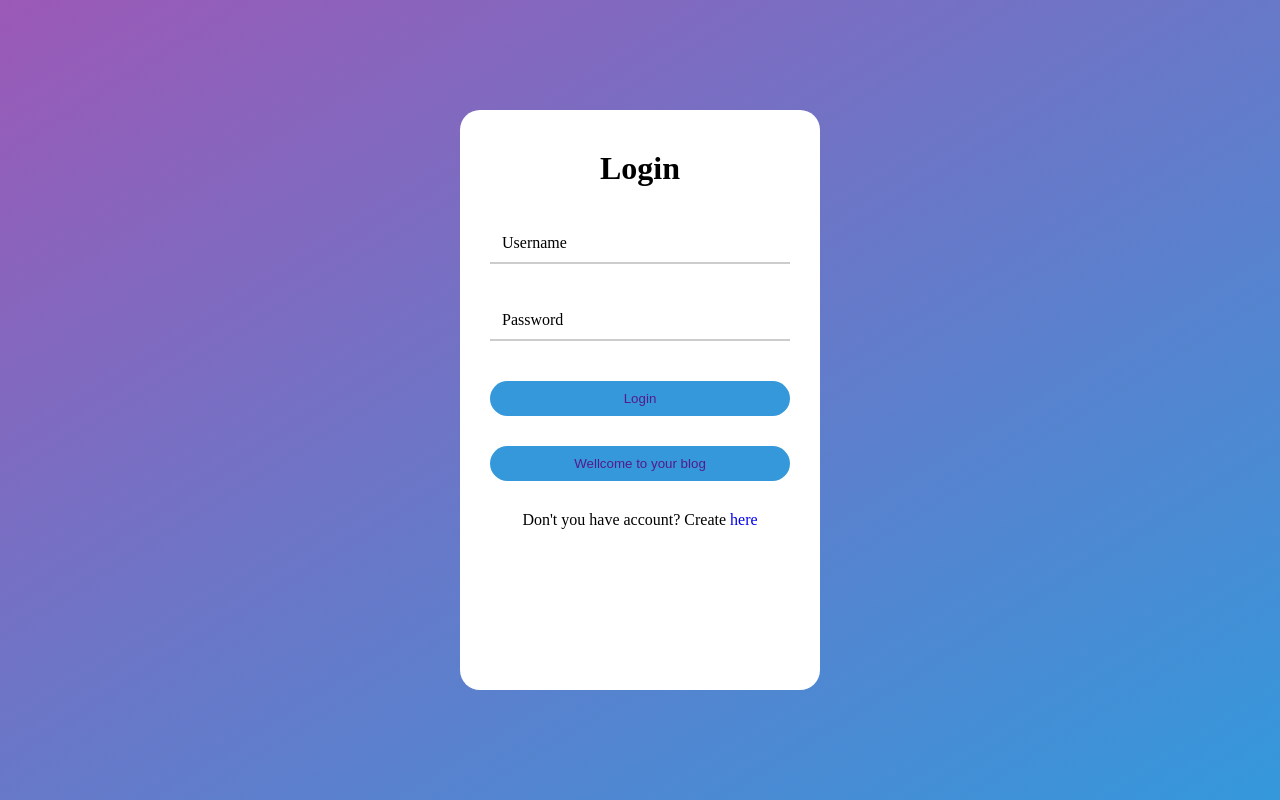
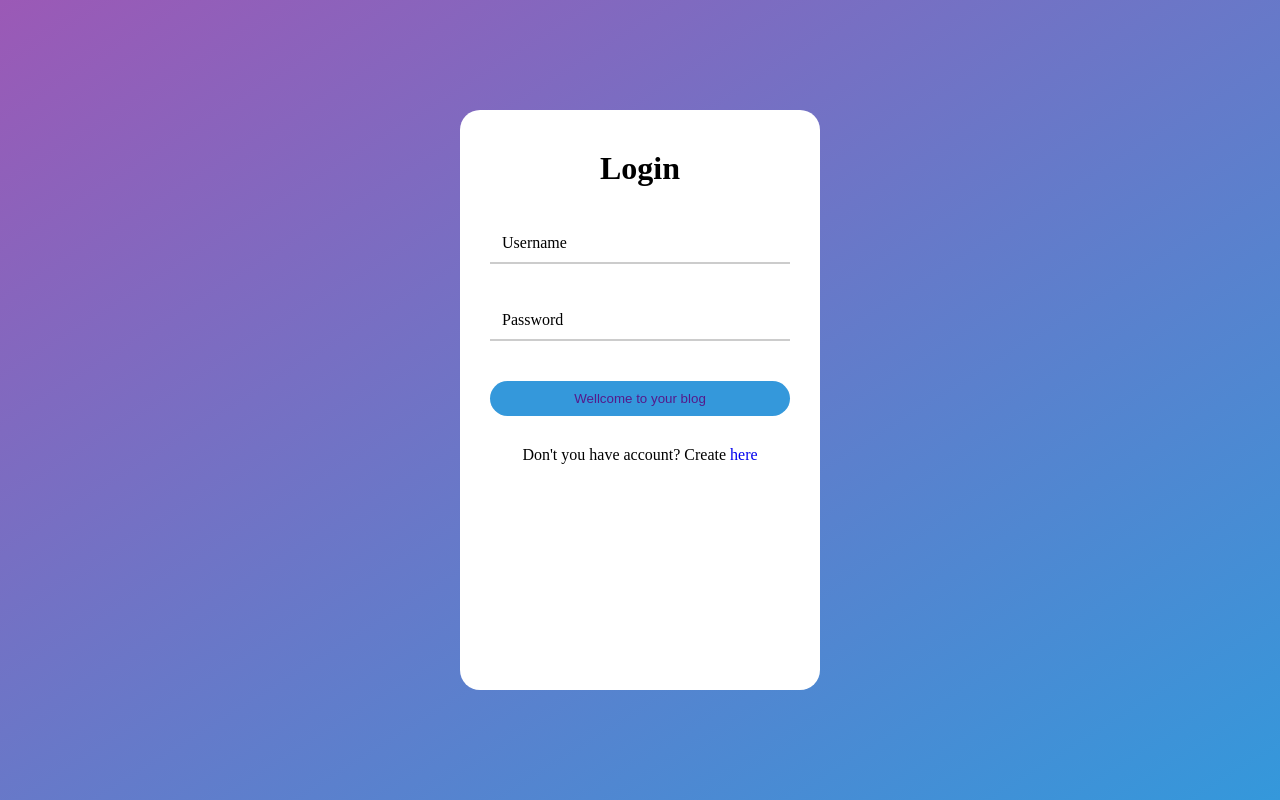
Before and after one commit to QuangHuy112001/DeTai7, a PHP site: page /DeTai7/Login.php in a window 1280 px wide. Run offline with PHP 8.4, Linux system fonts and the light colour scheme.

Commit message:
Update Login.php

```diff
--- a/Login.php
+++ b/Login.php
@@ -21,8 +21,6 @@
                 <label>Password</label>
                 <input type="password" id="password" name="password" required>
             </div>
-
-            <button><a href="">Login</a></button>
             <button><a href="">Wellcome to your blog</a></button>
             <span>Don't you have account? Create<a href="CreateAcc.php" > here</a></span>
         </form>
```
